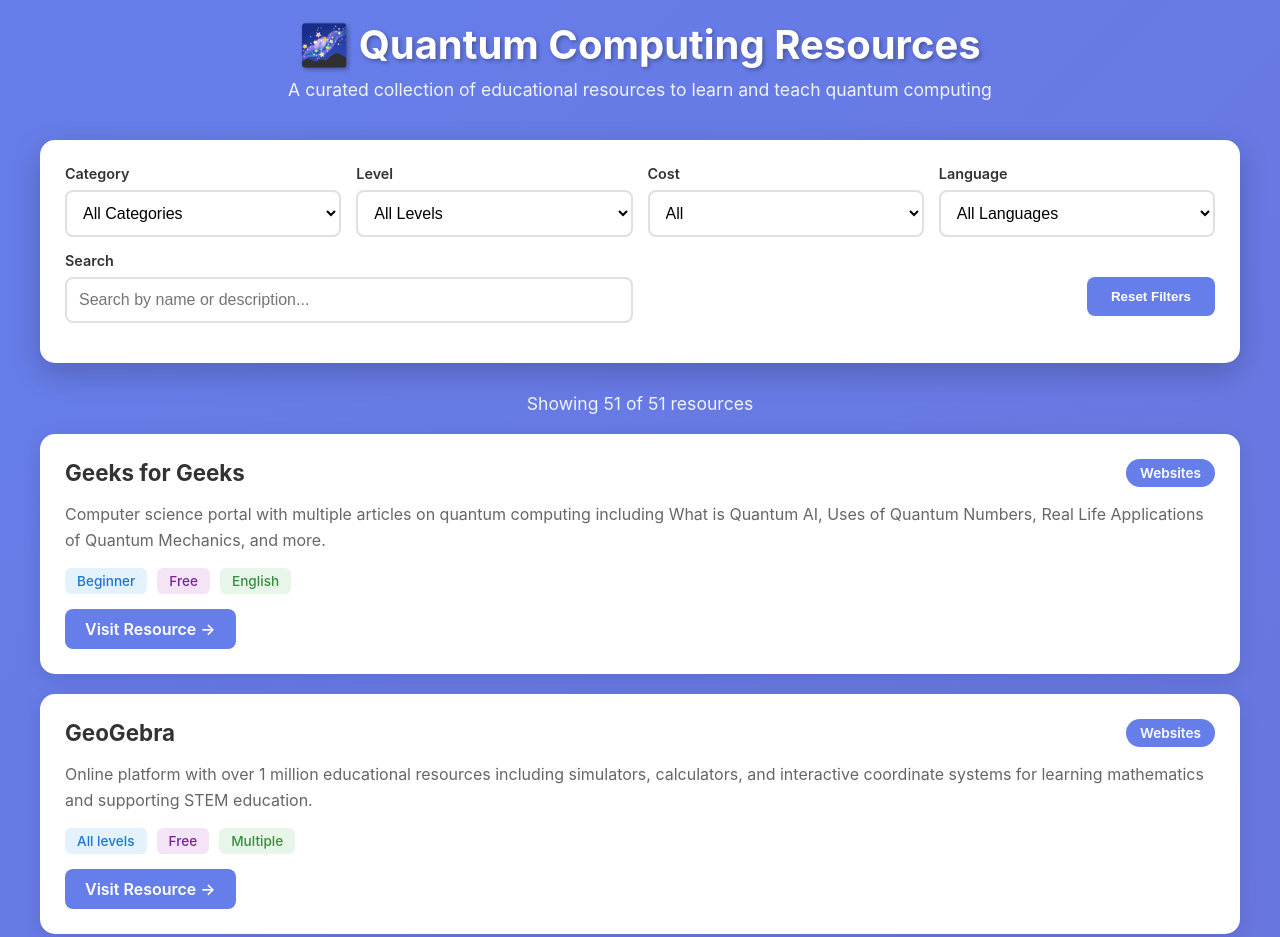
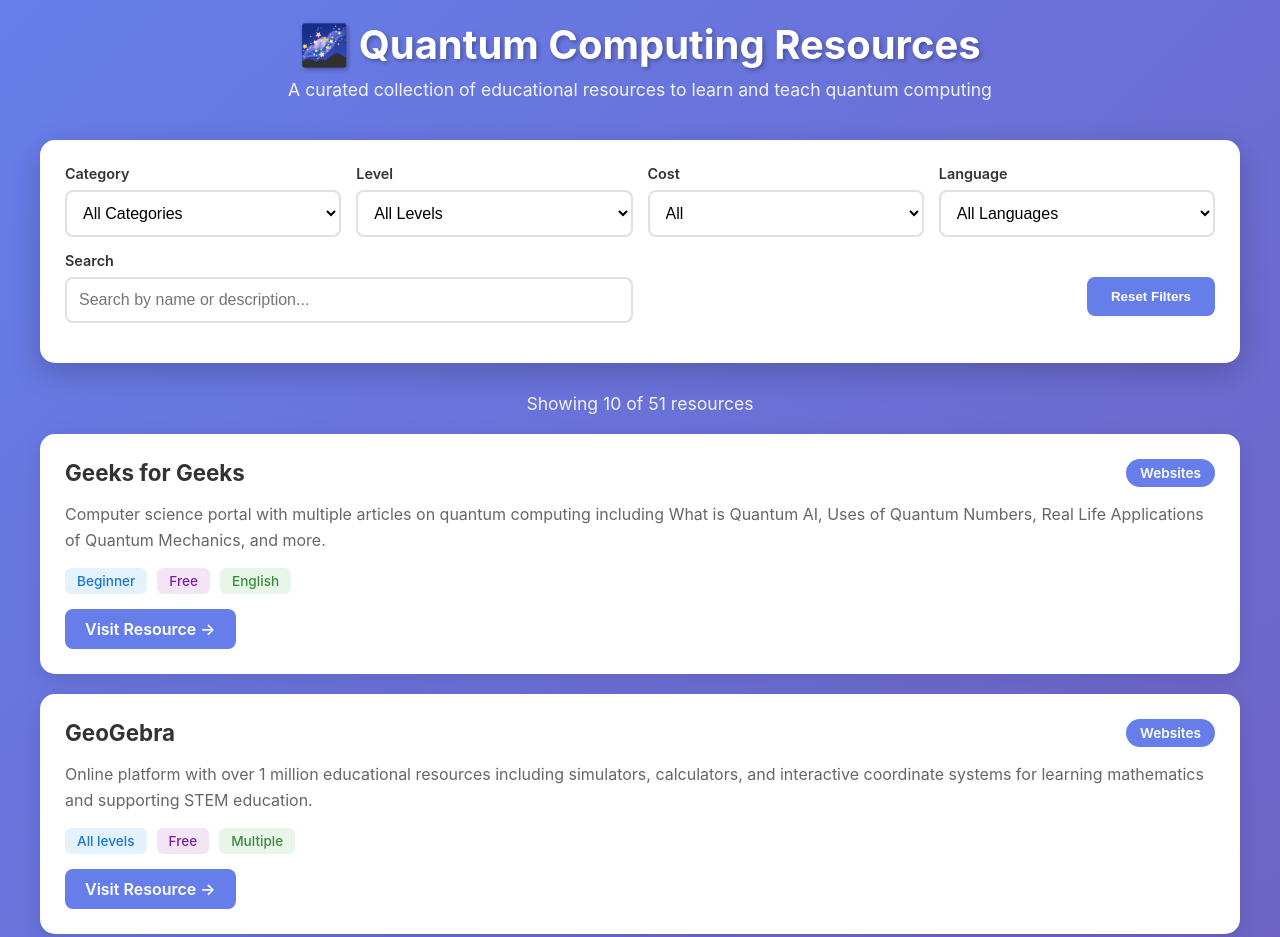
Before and after one commit to smfdx/smfdx.github.io, a plain HTML site: page index.html in a window 1280 px wide. Shown: the top 937 px of the page. Drawn offline with Linux system fonts and the light colour scheme.

Commit message:
Add load more pagination

```diff
--- a/index.html
+++ b/index.html
@@ -781,6 +781,9 @@
 
         let filteredResources = [...resources];
 
+        let currentPage = 1;
+const resourcesPerPage = 10;
+
 function renderResources() {
     const container = document.getElementById('resourcesContainer');
     const stats = document.getElementById('stats');
@@ -796,9 +799,13 @@
         return;
     }
 
-            stats.textContent = `Showing ${filteredResources.length} of ${resources.length} resources`;
+    const totalToShow = currentPage * resourcesPerPage;
+    const resourcesToShow = filteredResources.slice(0, totalToShow);
+    const hasMore = totalToShow < filteredResources.length;
 
-            container.innerHTML = filteredResources.map(resource => `
+    stats.textContent = `Showing ${resourcesToShow.length} of ${filteredResources.length} resources`;
+
+    container.innerHTML = resourcesToShow.map(resource => `
         <div class="resource-card">
             <div class="resource-header">
                 <h2 class="resource-title">${resource.name}</h2>
@@ -813,6 +820,20 @@
             <a href="${resource.link}" target="_blank" class="resource-link">Visit Resource →</a>
         </div>
     `).join('');
+
+    if (hasMore) {
+        container.innerHTML += `
+            <div style="text-align: center; margin-top: 20px;">
+                <button class="reset-btn" onclick="loadMore()">Load More Resources</button>
+            </div>
+        `;
+    }
+}
+
+function loadMore() {
+    currentPage++;
+    renderResources();
+    window.scrollTo({ top: document.querySelector('.resources').offsetTop, behavior: 'smooth' });
 }
 
 function applyFilters() {
@@ -834,6 +855,7 @@
         return matchesCategory && matchesLevel && matchesCost && matchesLanguage && matchesSearch;
     });
 
+    currentPage = 1;
     renderResources();
 }
 
```
Lines whose indentation alone changed are shown as unchanged.
